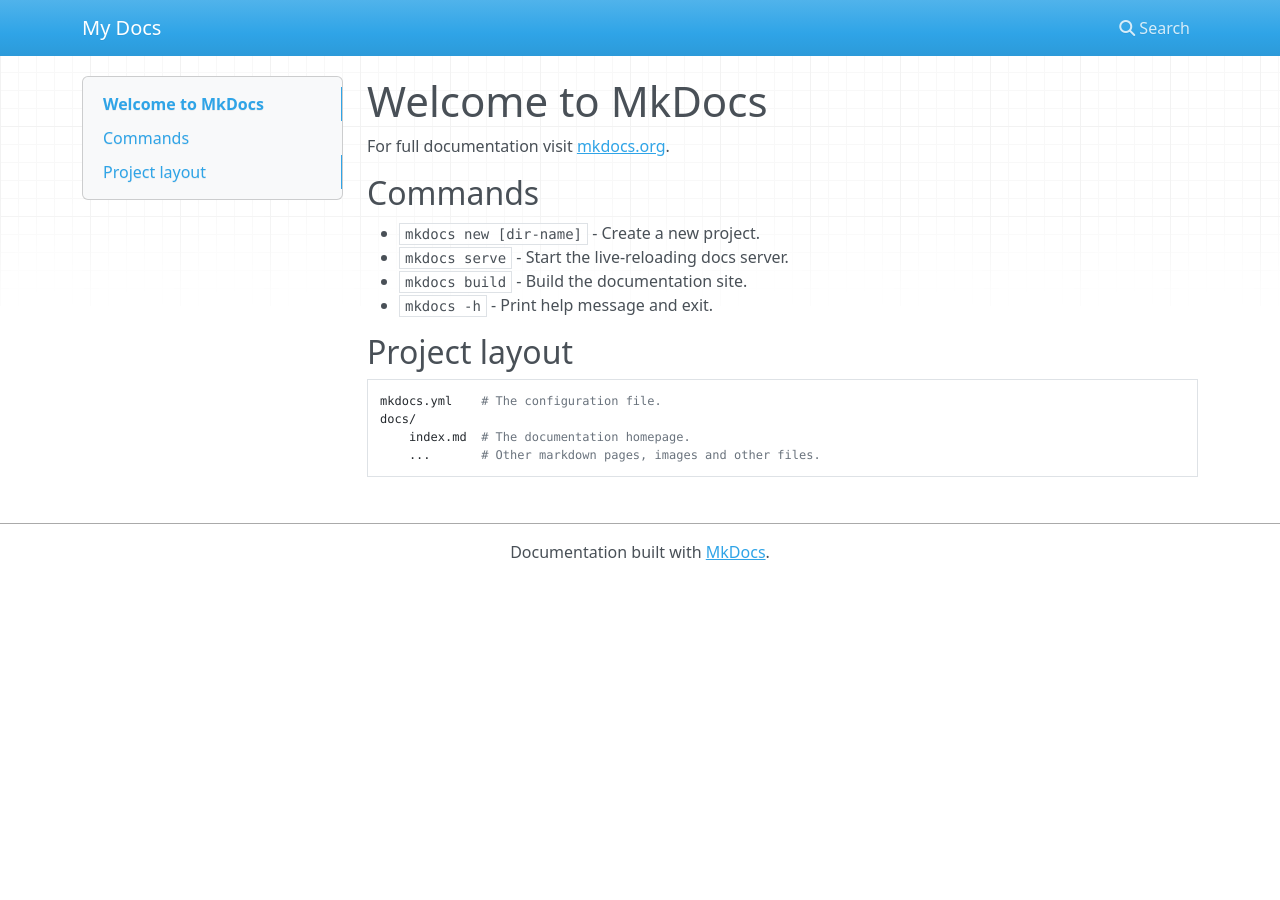
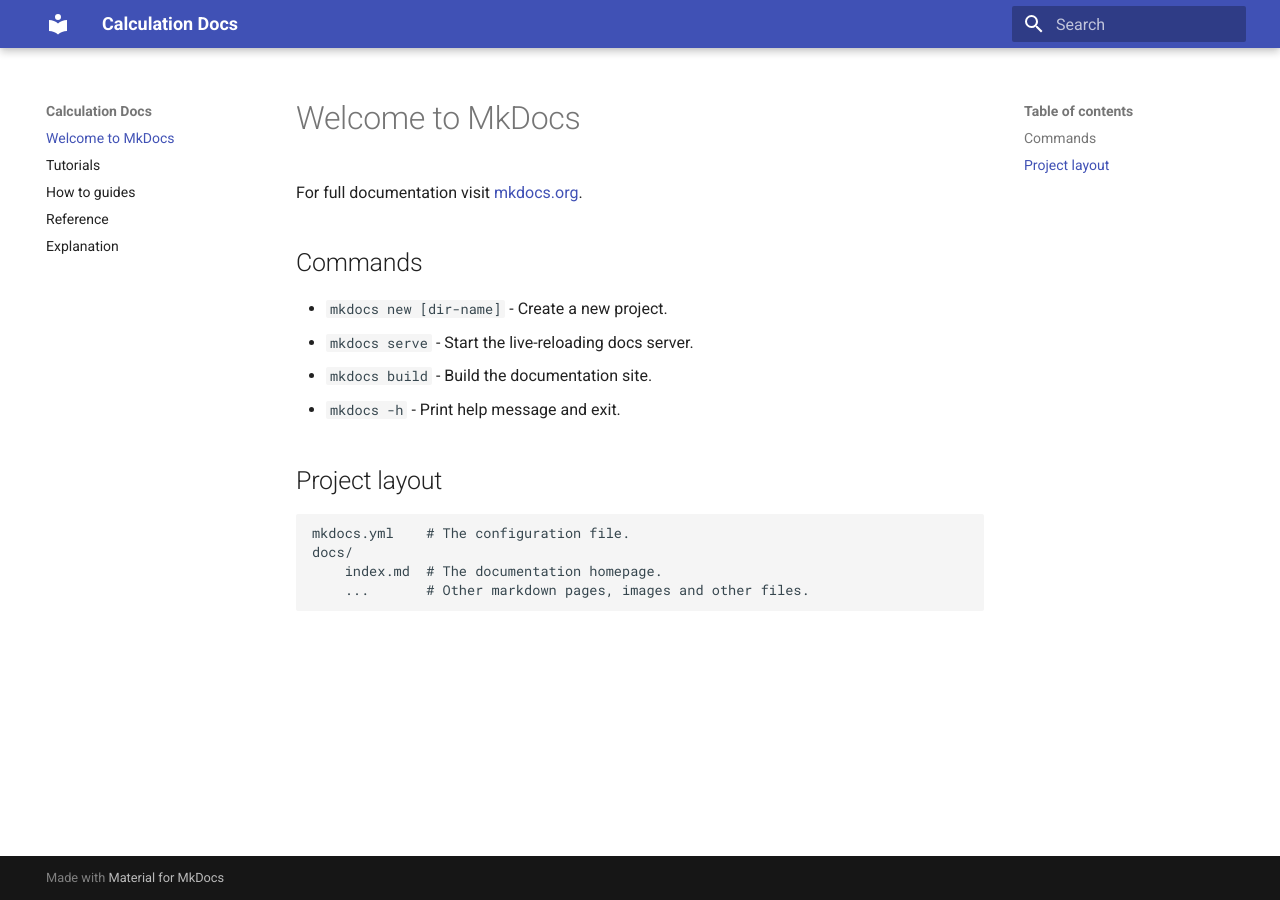
Before and after one commit to tomasurdiales/DataScienceCookBook, an MkDocs documentation site: the page built from docs/index.md, in a window 1280 px wide. Built offline with MkDocs 1.6.1 and Material for MkDocs 9.7.7, drawn with Linux system fonts in a browser that asks for light colours; nearby versions of some CDN libraries.

Commit message:
Update MkDocs configuration for Calculation Docs with new theme and navigation structure

```diff
--- a/mkdocs.yml
+++ b/mkdocs.yml
@@ -1 +1,11 @@
-site_name: My Docs
+site_name: Calculation Docs
+
+theme:
+  name: "material"
+
+nav:
+  - index.md
+  - tutorials.md
+  - how-to-guides.md
+  - reference.md
+  - explanation.md
```
Also changed, not shown: docs/explanation.md (added), docs/how-to-guides.md (added), docs/reference.md (added), docs/tutorials.md (added).
